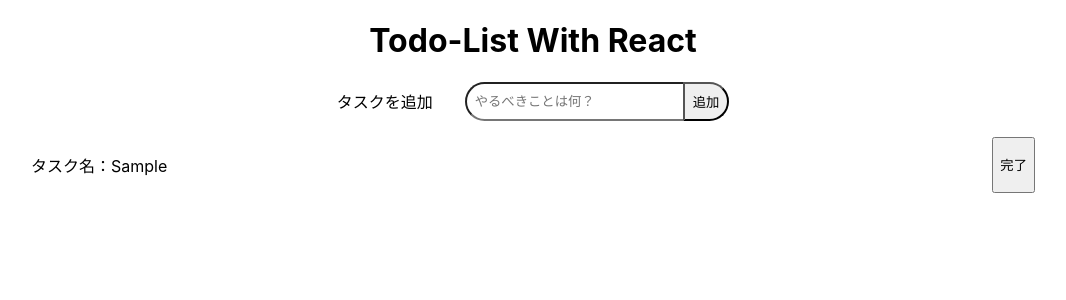
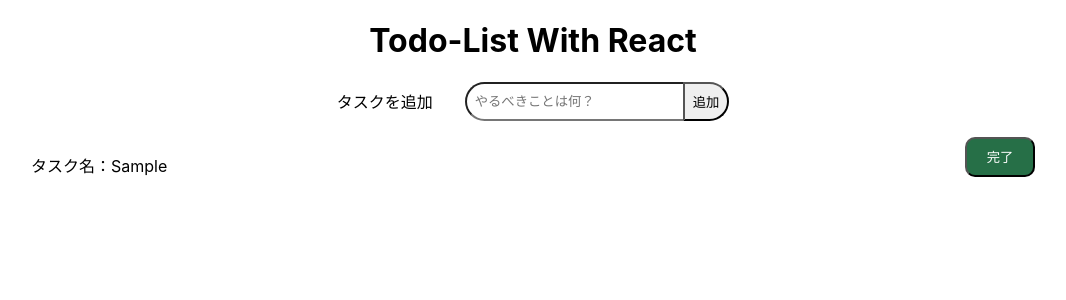
Before and after one commit to fewlio-LLUNA/todo_list, a React (Create React App) app: page / in a window 1280 px wide. Both pictures are taken after typing "Sample" into the empty fields and a click on the button "追加". Shown: the top 300 px of the page, without its empty margins (107-1173 px from the left). Built offline with nearby package versions, Linux system fonts and the light colour scheme.

Commit message:
削除ボタンと該当CSSの追加

```diff
--- a/src/App.css
+++ b/src/App.css
@@ -47,3 +47,19 @@
   display: flex;
   justify-content: space-between;
 }
+
+.DisplayTodo button{
+  background-color: rgb(38, 111, 71);
+  color: rgb(255, 255, 255);
+  border-radius: 10px;
+  height: 40px;
+  width: 70px;
+}
+
+.DisplayTodo button:hover {
+  background-color: rgb(47, 149, 67);
+}
+
+.DisplayTodo button:active {
+  transform: scale(0.95);
+}
--- a/src/App.js
+++ b/src/App.js
@@ -18,17 +18,24 @@
     }
   };
 
+  /*todoを削除する関数 */
+  const removeTodo = (index) => {
+    setTodos(todos.filter((_, i) => i !== index));
+  };
+
   useEffect(() => {
     console.log(todos);
   }, [todos]);
 
   /*追加されたTodoを表示する関数*/
-  function DisplayTodo(props) {
+  function DisplayTodo({ todo, index, removeTodo }) {
     return (
+      <div className="DisplayTodo">
       <li>
-        <p>タスク名：{props.todo}</p>
-        <button>完了</button>
+        <p>タスク名：{todo}</p>
+        <button onClick={() => removeTodo(index)}>完了</button>
       </li>
+      </div>
     );
   }
 
@@ -44,7 +51,6 @@
             type="text"
             id="taskName"
             placeholder="やるべきことは何？"
-            /*以下2行がよくわからない */
             value={input}
             onChange={(e) => setInput(e.target.value)}
           />
@@ -54,7 +60,7 @@
 
       <ul className="list">
         {todos.map(function (todo, index) {
-          return <DisplayTodo key={index} todo={todo} />;
+          return <DisplayTodo key={index} todo={todo} index={index} removeTodo={removeTodo}/>;
         })}
       </ul>
     </div>
```
